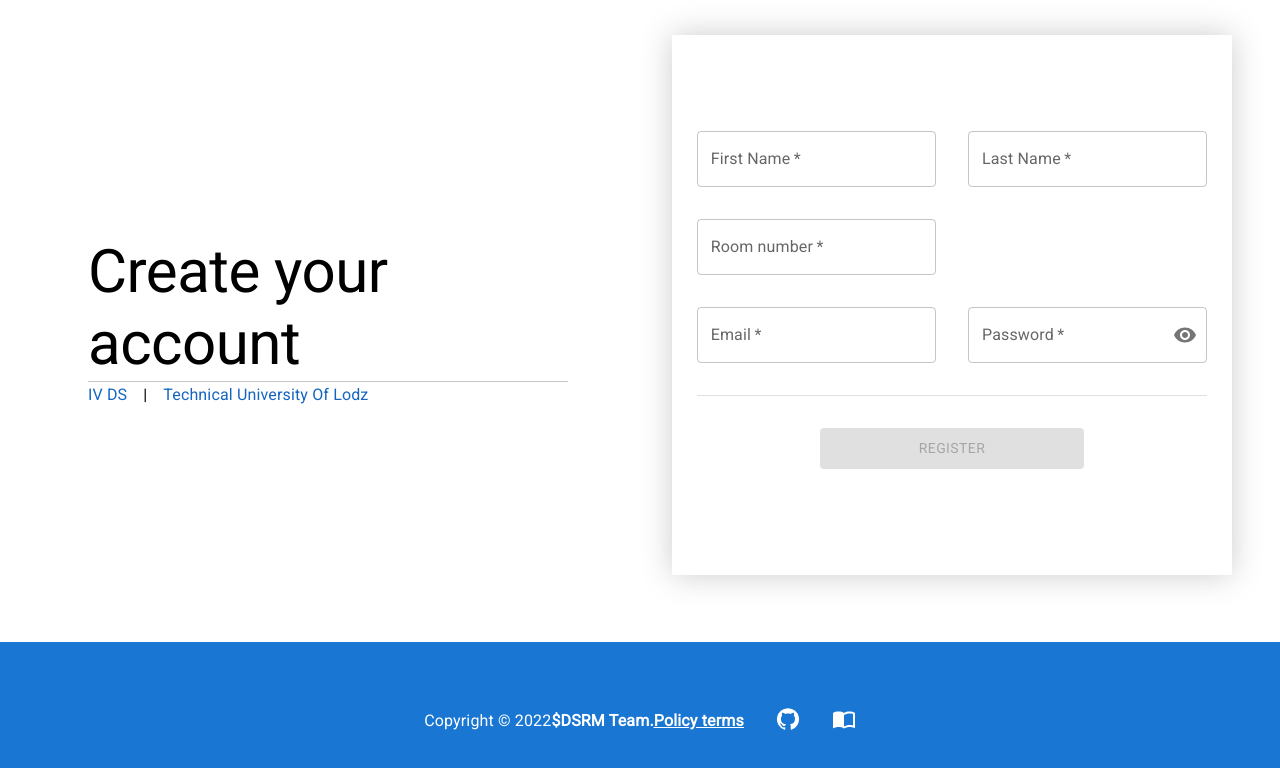
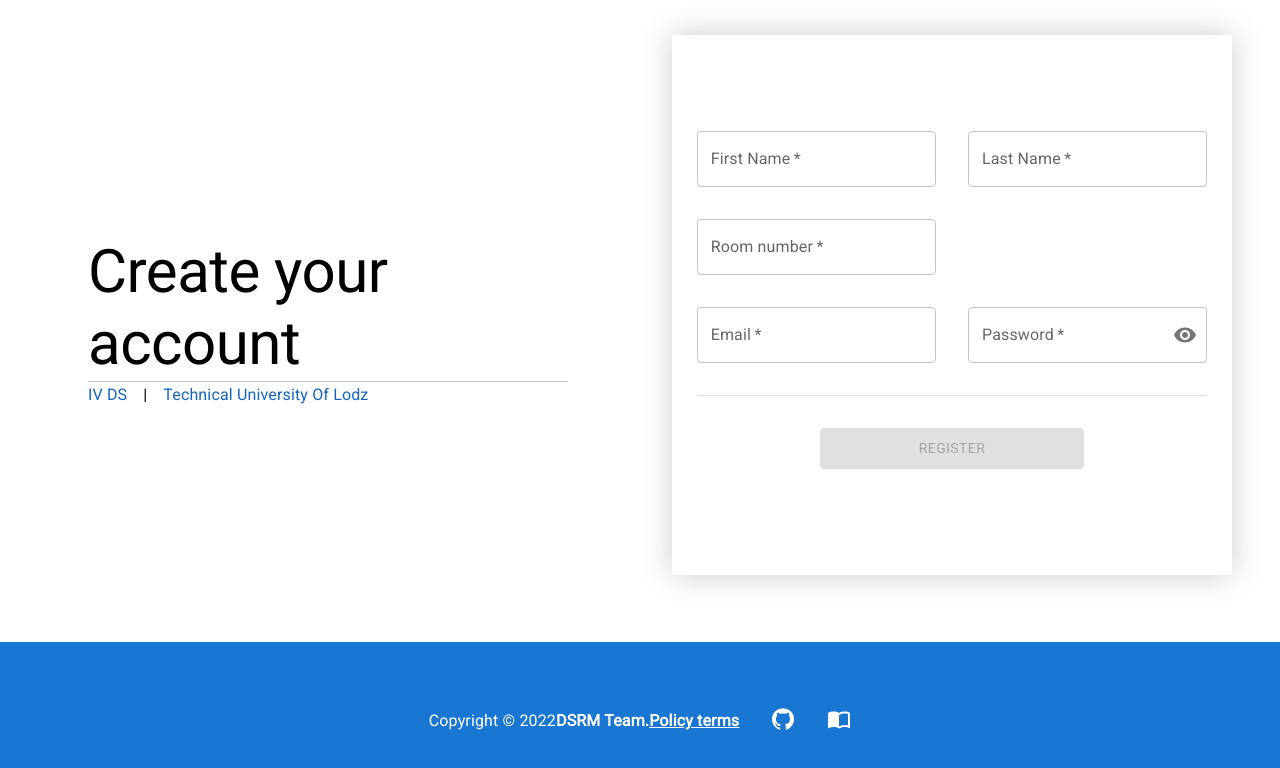
Before and after one commit to dorm-social-room-manager/dsrm-frontend, a React (Vite) app: page /register in a window 1280 px wide. Shown: the top 768 px of the page. Built offline with nearby package versions, Linux system fonts and the light colour scheme.

Commit message:
modify after rebase
Related work item: GH-47

```diff
--- a/src/pages/ReservationPage.tsx
+++ b/src/pages/ReservationPage.tsx
@@ -51,7 +51,7 @@ export function ReservationPage() {
   const { t } = useTranslation();
 
   const dashboardHeaderProps: DashboardHeaderProps = {
-    logo: t('reservationsPage.logo'),
+    logo: t('reservations.logo'),
     userAvatar: 'https://www.w3schools.com/howto/img_avatar.png',
     userName: 'John Doe',
   };
--- a/src/templates/Footer/Footer.tsx
+++ b/src/templates/Footer/Footer.tsx
@@ -47,7 +47,7 @@ export function Footer() {
             {t('footer.copyright')}
           </FooterInlineStyledTypography>
           <FooterInlineStyledTypography sx={{ fontWeight: customTheme.typography.fontWeightBold }}>
-            ${t('footer.authors')}
+            {t('footer.authors')}
           </FooterInlineStyledTypography>
           <FooterInlineStyledTypography sx={{ fontWeight: customTheme.typography.fontWeightBold, textDecoration: 'underline' }}>
             <Link
```
